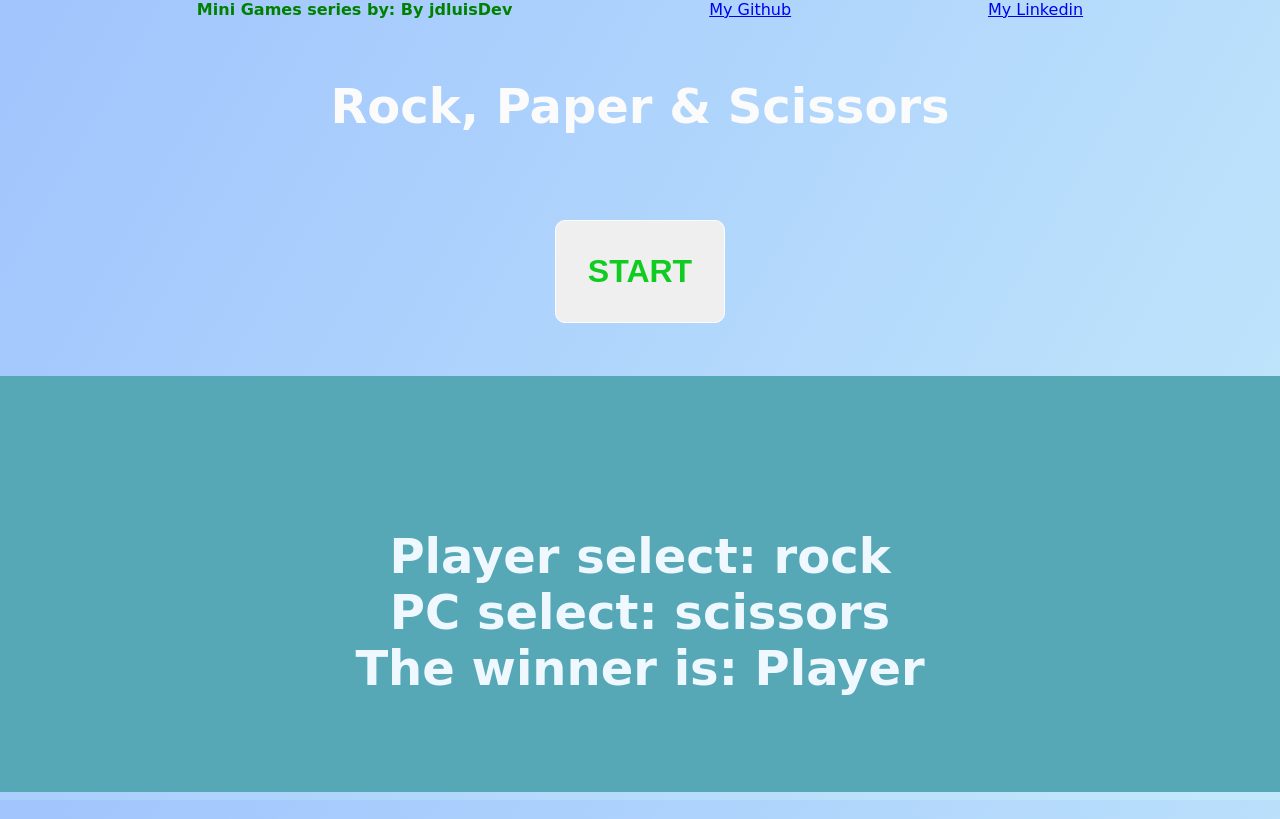
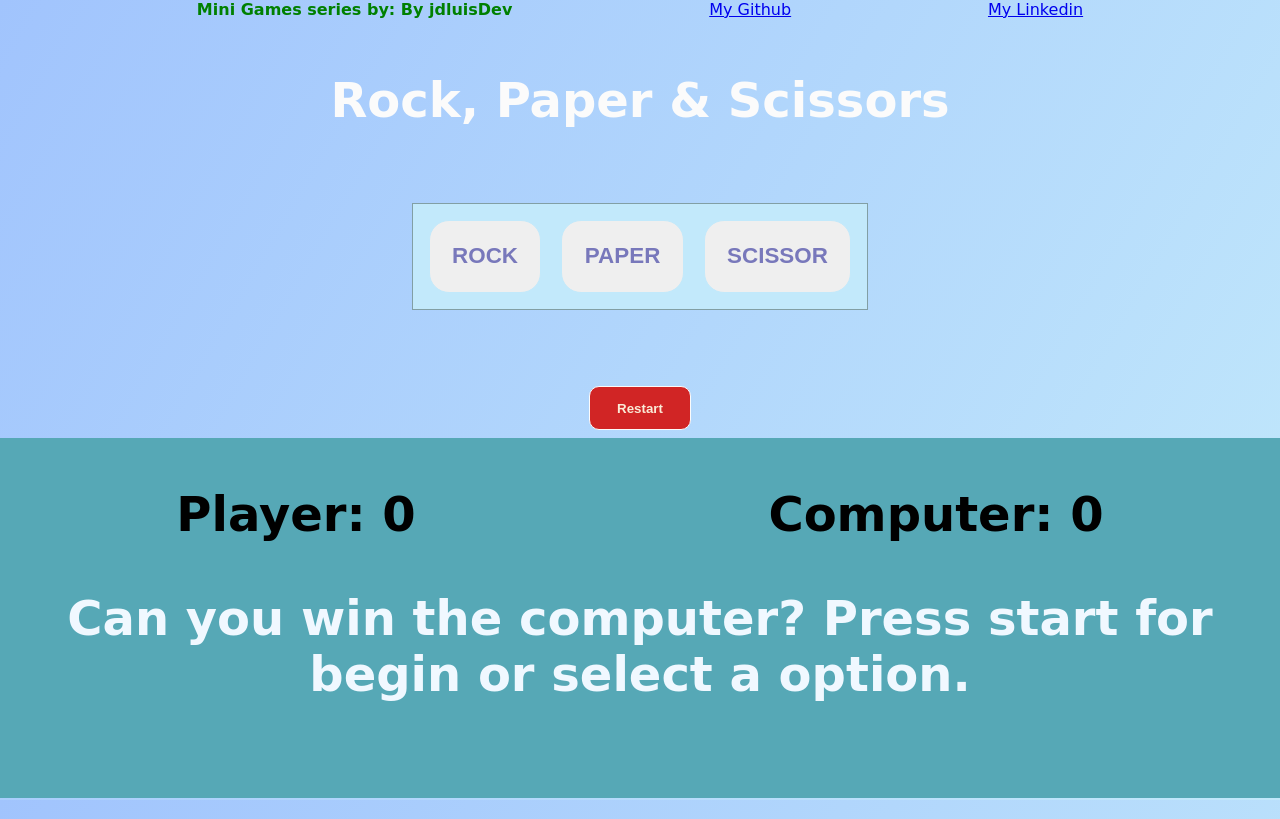
Before and after one commit to jdluis/miniGames-rock_paper_scissors, a plain HTML site: page index.html in a window 1280 px wide. Both pictures are taken after a click on the button "START". Shown: the top 819 px of the page. Drawn offline with Linux system fonts and the light colour scheme; a web font is replaced by a local one.

Commit message:
new version 2.0

```diff
--- a/app.js
+++ b/app.js
@@ -1,46 +1,60 @@
-const piedra = 0;
-const papel = 1;
-const tijera = 2;
+const rock = 0;
+const paper = 1;
+const scissors = 2;
 
+const rockBtn = document.querySelector("#rock");
+const paperBtn = document.querySelector("#paper");
+const scissorsBtn = document.querySelector("#scissors");
 const btnstart = document.getElementById("start");
 const resultDOM = document.getElementById("result");
+const restartBtn = document.querySelector("#restart");
+const options = document.querySelector("#options");
 
 let player = null;
 let pc = null;
+let playerDOM = document.querySelector("#playerPoints");
+let pcDOM = document.querySelector("#pcPoints");
+let playerPoints = 0;
+let pcPoints = 0;
 
-function winStringToDOM(winner, looser, name) {
+function drawWinner(winner, looser, name) {
   resultDOM.innerText = "";
 
+  //put the name to the variable
   switch (winner) {
-    case piedra:
+    case rock:
       winner = "rock";
       break;
-    case papel:
+    case paper:
       winner = "paper";
       break;
-    case tijera:
+    case scissors:
       winner = "scissors";
       break;
   }
 
   switch (looser) {
-    case piedra:
+    case rock:
       looser = "rock";
       break;
-    case papel:
+    case paper:
       looser = "paper";
       break;
-    case tijera:
+    case scissors:
       looser = "scissors";
       break;
   }
 
   if (name != "empate" && name == "Player") {
+    playerDOM.innerText = ++playerPoints;
+
     return (resultDOM.innerText = `
     Player select: ${winner}
     PC select: ${looser}
     The winner is: ${name} `);
   } else if (name != "empate" && name == "PC") {
+    pcDOM.innerText = ++pcPoints;
+
     return (resultDOM.innerText = `
     Player select: ${looser}
     PC select: ${winner}
@@ -55,13 +69,13 @@ function winStringToDOM(winner, looser, name) {
 
 function winCondition() {
   if (player == pc) {
-    winStringToDOM(pc, player, "empate");
+    drawWinner(pc, player, "empate");
   } else if (player - pc == 1) {
-    winStringToDOM(player, pc, "Player");
+    drawWinner(player, pc, "Player");
   } else if (player - pc == -2) {
-    winStringToDOM(player, pc, "Player");
+    drawWinner(player, pc, "Player");
   } else {
-    winStringToDOM(pc, player, "PC");
+    drawWinner(pc, player, "PC");
   }
 }
 
@@ -70,11 +84,41 @@ function getRandomInt(min, max) {
   return number;
 }
 
-//START
+function getAttributeOnEvent() {
+  rockBtn.addEventListener("click", () => {
+    player = parseInt(rockBtn.getAttribute("--data-value"));
+    pc = getRandomInt(0, 3);
+    winCondition();
+  });
+
+  paperBtn.addEventListener("click", () => {
+    player = parseInt(paperBtn.getAttribute("--data-value"));
+    pc = getRandomInt(0, 3);
+    winCondition();
+  });
+
+  scissorsBtn.addEventListener("click", () => {
+    player = parseInt(scissorsBtn.getAttribute("--data-value"));
+    pc = getRandomInt(0, 3);
+    winCondition();
+  });
+}
+
+function reloadEvent (btn) {
+  btn.addEventListener("click", () => {
+    window.location.reload();
+  })
+}
+
+//Init
 btnstart.addEventListener("click", () => {
-  player = getRandomInt(0,3);
-  pc = getRandomInt(0,3);
-  console.log("pc" + ": " + pc)
-  console.log("player" + ": " + player)
-  winCondition(player, pc);
+  btnstart.style.display = "none";
+  options.style.display = "flex";
+  restartBtn.style.display = "block";
+
+  playerDOM.innerText = playerPoints;
+  pcDOM.innerText = pcPoints;
+
+  getAttributeOnEvent();
+  reloadEvent(restartBtn);
 });
--- a/index.html
+++ b/index.html
@@ -19,8 +19,21 @@
     <div class="container">
         <h1 class="title">Rock, Paper & Scissors</h1>
         <button id="start">START</button>
+        <div id="options">
+            <button id="rock" --data-value="0">ROCK</button>
+            <button id="paper" --data-value="1">PAPER</button>
+            <button id="scissors" --data-value="2">SCISSOR</button>
+        </div>
+        <button id="restart">Restart</button>
         <div class="results">
-            <p id="result"></p>
+            <div class="points">
+                <div >Player: <span id="playerPoints"></span></div>
+                <div >Computer: <span id="pcPoints"></span></div>
+            </div>
+            <p id="result">
+                Can you win the computer?
+                Press start for begin or select a option.
+            </p>
         </div>
     </div>
     <script src="app.js"></script>
--- a/style.css
+++ b/style.css
@@ -48,27 +48,6 @@ body {
     text-align: center;
 }
 
-.form {
-    display: flex;
-    padding: 2em;
-    justify-content: space-around;
-    padding: 0 2em;
-}
-
-
-.form select{
-    padding: 0 2em;
-    font-size: 20px;
-}
-
-.form fieldset {
-    display: flex;
-    flex-direction: column;
-    align-items: center;
-    gap: 1em;
-    padding: 1em 0.5em;
-}
-
 #start {
     padding: 1em;
     font-size: 2em;
@@ -82,3 +61,46 @@ body {
 #start:hover {
     background-color: #a1c4fd;
 }
+
+#options {
+    padding: 1em;
+    align-items: center;
+    gap: 20px;
+    display: none;
+    border: 1px solid rgb(130, 159, 164);
+    background-color: #c2e9fb;
+}
+
+#options button{
+    padding: 1em;
+    cursor: pointer;
+    font-size: 1.4em;
+    color: rgb(120, 120, 187);
+    font-weight: 700;
+    border: 1px solid #c2e9fb;
+    border-radius: 20px;
+}
+
+#options button:hover{
+    color: rgb(28, 28, 32);
+    background-color: rgb(86, 168, 182);
+}
+
+.points {
+    display: flex;
+    justify-content: space-around;
+}
+
+#restart {
+    display: none;
+    position: relative;
+    top: 40%;
+    z-index: 99;
+    border: 1px solid #fbfbfb;
+    background-color: #d12525;
+    border-radius: 10px;
+    padding: 1em 2em;
+    color: antiquewhite;
+    font-weight: 600;
+    cursor: pointer;
+}
```
